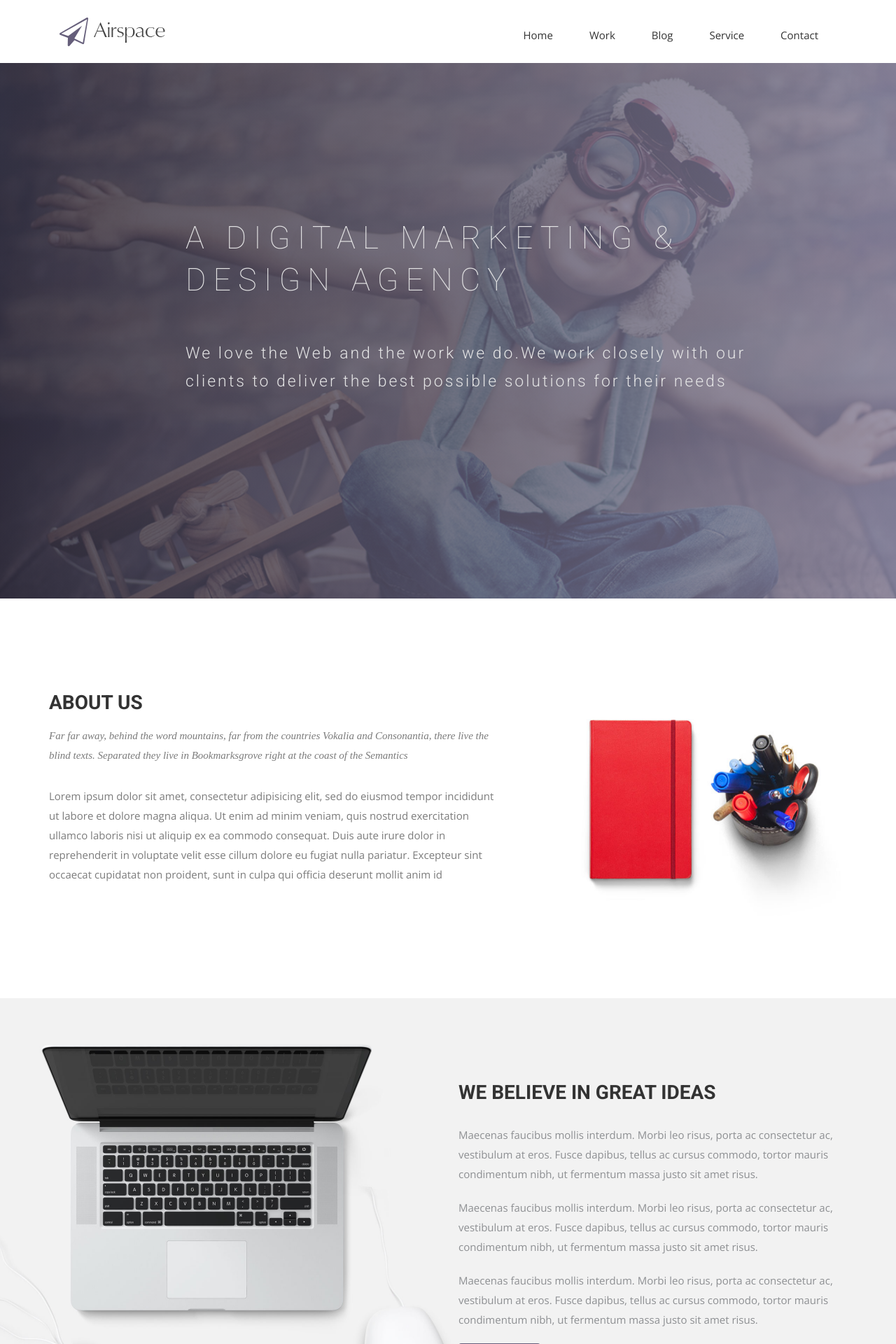
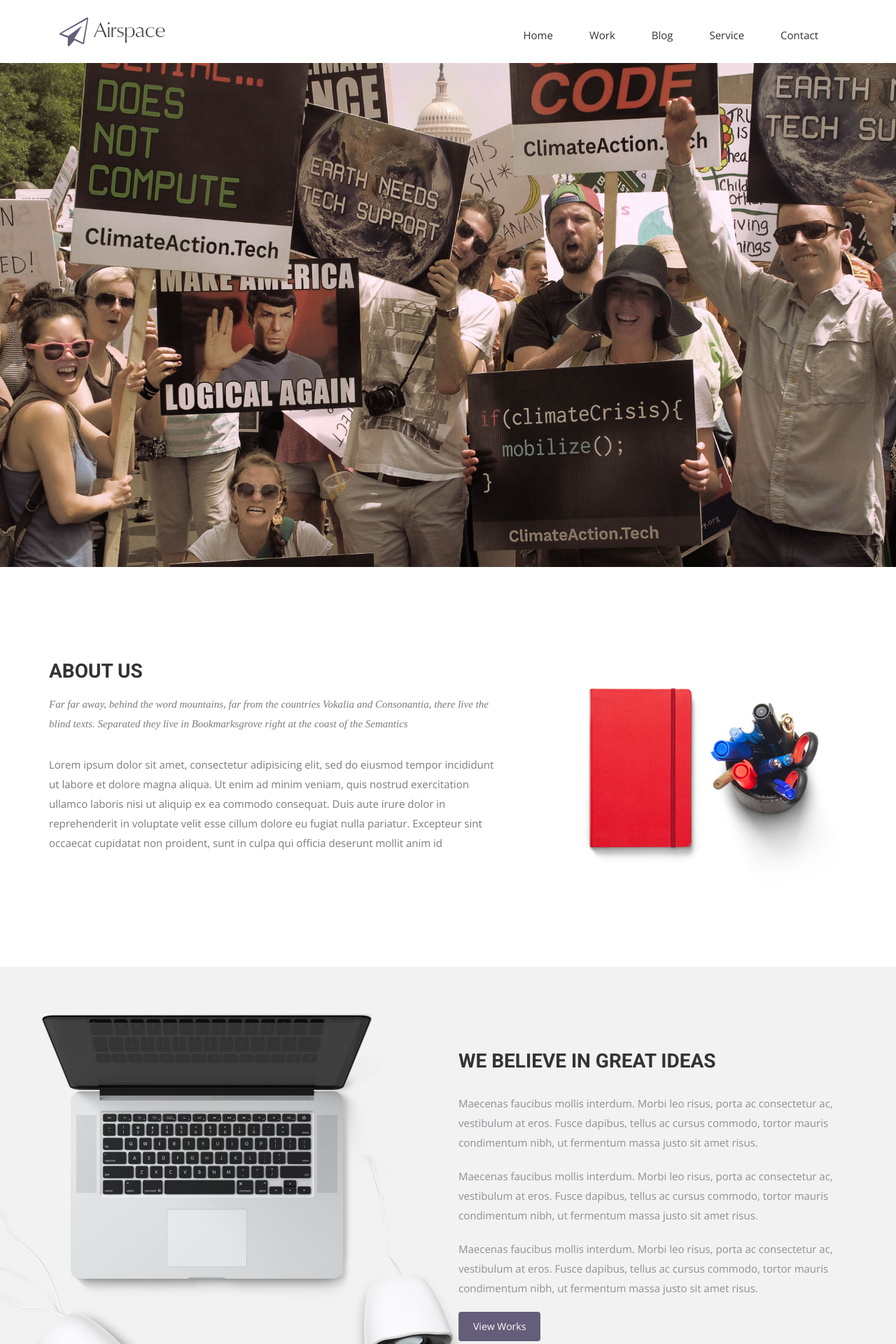
Before and after one commit to ClimateAction/ClimateAction.github.io, a Jekyll site: the page built from index.html, in a window 1280 px wide. Shown: the top 1920 px of the page at 70% size. Built offline with Jekyll 4.4.1, drawn with Linux system fonts in a browser that asks for light colours; nearby versions of some CDN libraries; some web fonts are replaced.

Commit message:
Adds background image

```diff
--- a/css/airspace.css
+++ b/css/airspace.css
@@ -13,9 +13,13 @@
 /*--
 	Common Css
 --*/
+html {
+  height: 100%;
+}
 body {
   font-family: 'Open Sans', sans-serif;
   -webkit-font-smoothing: antialiased;
+  height: 100%;
 }
 h1,
 h2,
@@ -97,11 +101,10 @@
 	Slider Start
 --*/
 #slider {
-  background: url("../img/slider-bg.jpg") no-repeat;
+  background: url("../img/dc-march.jpg") no-repeat;
   background-size: cover;
-  background-attachment: fixed;
-  background-position: 10% 0%;
-  padding: 200px 0 280px 0;
+  background-position: 3% 35%;
+  height: 80%;
   position: relative;
 }
 #slider:before {
@@ -113,8 +116,6 @@
   right: 0;
   width: 100%;
   height: 100%;
-  background: linear-gradient(to left, #8b86a3, #322e40);
-  opacity: 0.8;
 }
 #slider .block {
   color: #E3E3E4;
@@ -358,7 +359,7 @@
 	Slider-work Start
 --*/
 #global-header {
-  background: url("../img/slider-bg.jpg") no-repeat;
+  background: url("../img/dc-march.jpg") no-repeat;
   background-size: cover;
   padding-top: 150px;
   padding-bottom: 107px;
@@ -607,7 +608,7 @@
 	slider-contact Start
 --*/
 #slider-contact {
-  background: url("../img/slider-bg.jpg") no-repeat;
+  background: url("../img/dc-march.jpg") no-repeat;
   background-size: cover;
   padding-top: 150px;
   padding-bottom: 107px;
--- a/index.html
+++ b/index.html
@@ -6,16 +6,7 @@
 
 <!-- Slider Start -->
 <section id="slider">
-  <div class="container">
-    <div class="row">
-      <div class="col-md-10 col-md-offset-2">
-        <div class="block">
-          <h1 class="animated fadeInUp">A DIGITAL MARKETING &#38; <br> DESIGN AGENCY</h1>
-          <p class="animated fadeInUp">We love the Web and the work we do.We work closely with our </br> clients to deliver the best possible solutions for their needs</p>
-        </div>
-      </div>
-    </div>
-  </div>
+
 </section>
 <!-- Wrapper Start -->
 <section id="intro">
```
Also changed, not shown: img/dc-march.jpg (added).
